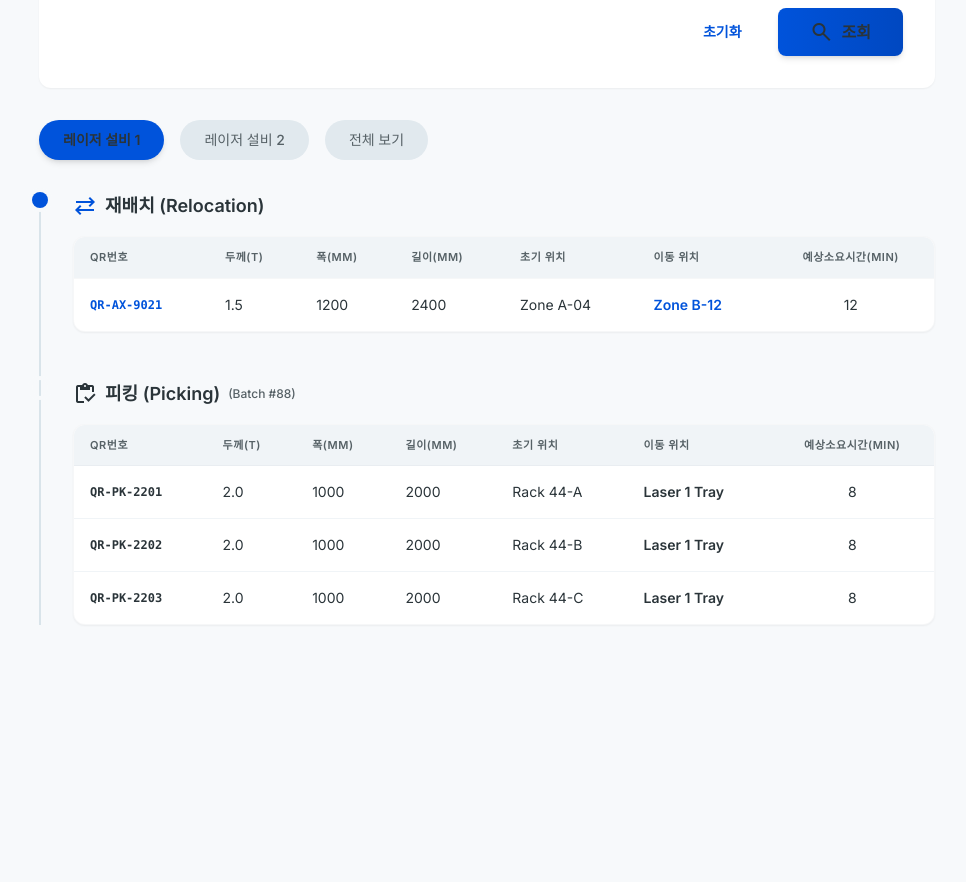
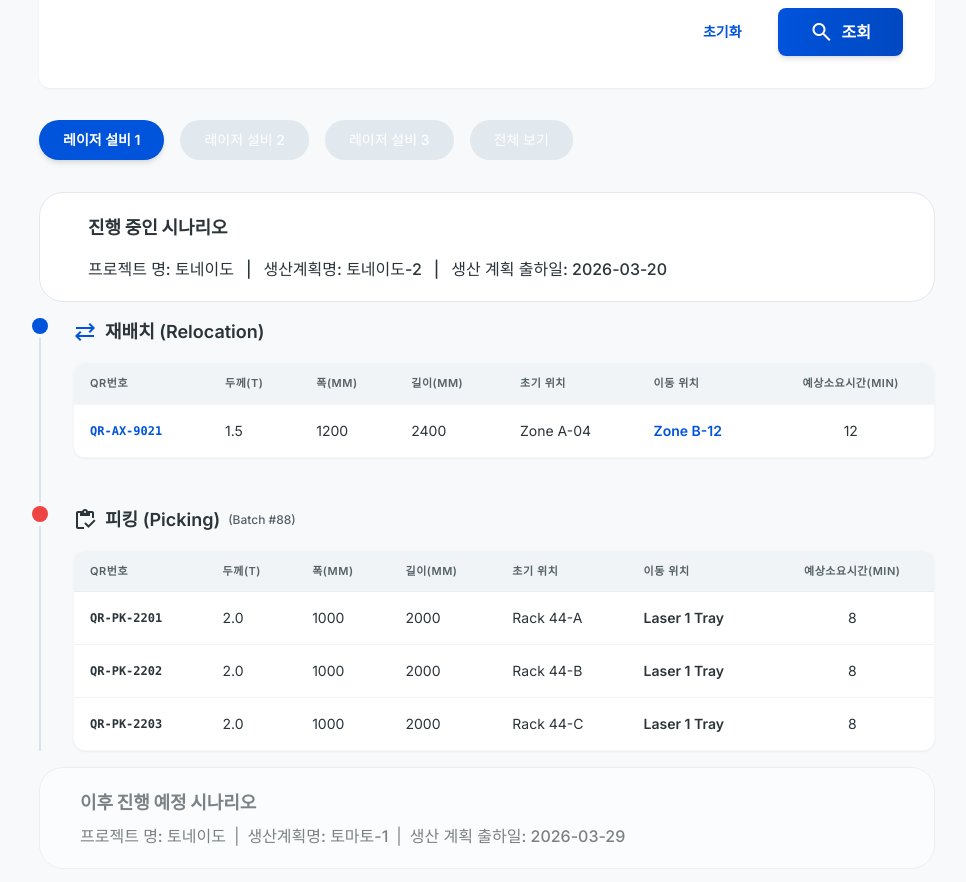
Before and after one commit to 2026CapstoneProject/steel-wip-frontend, a React (Vite) app: page /office/scenario/fieldstatus in a window 1280 px wide. Shown: the part 420-1302 px from the top of the page, without its empty margins (281-1247 px from the left). Before the commit the page ends 1189 px from the top, so only its background shows below. Built offline with nearby package versions, Linux system fonts and the light colour scheme.

Commit message:
SY2026-66-AddProjectInfo

```diff
--- a/src/pages/office/Web_FieldLiveStatusPage/Web_FieldLiveStatusPage.jsx
+++ b/src/pages/office/Web_FieldLiveStatusPage/Web_FieldLiveStatusPage.jsx
@@ -1,11 +1,12 @@
 import { useMemo, useState } from "react";
 
 import Web_AppLayout from "../../../components/common/Web_AppLayout/Web_AppLayout";
-import Web_ScenarioTimelineSection from "../../../components/office/Web_ScenarioTimelineSection/Web_ScenarioTimelineSection";
+import Web_ScenarioTimelineSection from "../../../components/office/Web_ScenarioTimelineSection/Web_ScenarioTimelineSection.jsx";
 
 const EQUIPMENT_TABS = [
   { id: "laser-1", label: "레이저 설비 1" },
   { id: "laser-2", label: "레이저 설비 2" },
+  { id: "laser-3", label: "레이저 설비 3" },
   { id: "all", label: "전체 보기" },
 ];
 
@@ -15,6 +16,72 @@ const INITIAL_FILTERS = {
   actionType: "",
   minMinutes: "",
   maxMinutes: "",
+};
+
+const CURRENT_SCENARIO_BY_EQUIPMENT = {
+  "laser-1": {
+    id: "scenario-000005",
+    scenarioId: "#000005",
+    projectName: "토네이도",
+    productionPlanName: "토네이도-2",
+    projectDeadline: "2026-03-30",
+    shipmentDate: "2026-03-20",
+    createdAt: "2026-03-02 11:30:45",
+    scrapCount: 132,
+    moveCount: 1310,
+    totalMinutes: 435,
+    isReleased: false,
+  },
+  "laser-2": {
+    id: "scenario-000006",
+    scenarioId: "#000006",
+    projectName: "태풍",
+    productionPlanName: "태풍-1",
+    projectDeadline: "2026-04-05",
+    shipmentDate: "2026-03-25",
+    createdAt: "2026-03-03 09:10:20",
+    scrapCount: 98,
+    moveCount: 860,
+    totalMinutes: 320,
+    isReleased: true,
+  },
+  "laser-3": {
+    id: "scenario-000007",
+    scenarioId: "#000007",
+    projectName: "허리케인",
+    productionPlanName: "허리케인-1",
+    projectDeadline: "2026-04-10",
+    shipmentDate: "2026-03-30",
+    createdAt: "2026-03-03 09:10:20",
+    scrapCount: 98,
+    moveCount: 860,
+    totalMinutes: 320,
+    isReleased: true,
+  },
+};
+
+const NEXT_SCENARIO_BY_EQUIPMENT = {
+  "laser-1": {
+    id: "scenario-000006",
+    scenarioId: "#000006",
+    projectName: "토네이도",
+    productionPlanName: "토마토-1",
+    shipmentDate: "2026-03-29",
+  },
+  "laser-2": {
+    id: "scenario-000007",
+    scenarioId: "#000007",
+    projectName: "태풍",
+    productionPlanName: "태풍-2",
+    shipmentDate: "2026-04-06",
+  },
+  "laser-3": {
+    id: "scenario-000008",
+    scenarioId: "#000008",
+    projectName: "허리케인",
+    productionPlanName: "허리케인-2",
+    shipmentDate: "2026-05-11",
+  },
 };
 
 const TIMELINE_ITEMS = [
@@ -49,7 +116,7 @@ const TIMELINE_ITEMS = [
     type: "피킹 (Picking)",
     subLabel: "(Batch #88)",
     icon: "inventory",
-    colorClass: "bg-secondary ring-surface",
+    colorClass: "bg-red-500 ring-surface",
     iconColorClass: "text-secondary",
     rows: [
       {
@@ -110,6 +177,29 @@ const TIMELINE_ITEMS = [
       },
     ],
   },
+  {
+    id: 3,
+    equipmentId: "laser-3",
+    projectName: "C동 절단 프로젝트",
+    productionPlanName: "절단 생산계획 3차",
+    type: "적재 (Loading)",
+    icon: "layers",
+    colorClass: "bg-emerald-500 ring-surface",
+    iconColorClass: "text-emerald-500",
+    rows: [
+      {
+        qrNumber: "QR-LD-5004",
+        thickness: "8.0",
+        width: "2000",
+        length: "3000",
+        from: "Loading Bay 3",
+        to: "Storage D-02",
+        estimatedTime: "20",
+        status: "완료",
+        statusClass: "bg-emerald-100 text-emerald-700",
+      },
+    ],
+  },
 ];
 
 export default function Web_FieldLiveStatusPage() {
@@ -133,6 +223,16 @@ export default function Web_FieldLiveStatusPage() {
   const handleSearch = () => {
     setSearchFilters(filters);
   };
+
+  const currentScenario =
+    selectedEquipment === "all"
+      ? null
+      : (CURRENT_SCENARIO_BY_EQUIPMENT[selectedEquipment] ?? null);
+
+  const nextScenario =
+    selectedEquipment === "all"
+      ? null
+      : (NEXT_SCENARIO_BY_EQUIPMENT[selectedEquipment] ?? null);
 
   const filteredTimelineItems = useMemo(() => {
     return TIMELINE_ITEMS.filter((item) => {
@@ -305,7 +405,7 @@ export default function Web_FieldLiveStatusPage() {
             <button
               type="button"
               onClick={handleSearch}
-              className="px-8 py-3 bg-gradient-to-r from-primary to-primary-dim text-on-primary rounded-lg font-bold shadow-md hover:shadow-lg transition-all active:scale-95 flex items-center gap-2"
+              className="flex items-center gap-2 rounded-lg bg-gradient-to-r from-primary to-primary-dim px-8 py-3 font-bold text-white shadow-md transition-all active:scale-95 hover:shadow-lg"
             >
               <span className="material-symbols-outlined text-sm">search</span>
               조회
@@ -325,8 +425,8 @@ export default function Web_FieldLiveStatusPage() {
                   onClick={() => setSelectedEquipment(tab.id)}
                   className={
                     isActive
-                      ? "px-6 py-2.5 rounded-full bg-primary text-on-primary font-bold text-sm shadow-md transition-all"
-                      : "px-6 py-2.5 rounded-full bg-surface-container-high text-on-surface-variant font-medium text-sm hover:bg-surface-container-highest transition-all"
+                      ? "px-6 py-2.5 rounded-full bg-primary text-white font-bold text-sm shadow-md"
+                      : "px-6 py-2.5 rounded-full bg-surface-container-high text-white font-medium text-sm hover:bg-surface-container-highest"
                   }
                 >
                   {tab.label}
@@ -335,6 +435,24 @@ export default function Web_FieldLiveStatusPage() {
             })}
           </div>
 
+          {selectedEquipment !== "all" && currentScenario && (
+            <section className="mb-6 rounded-[1.5rem] border border-outline bg-surface-container-lowest px-12 py-5">
+              <div className="mb-4">
+                <h3 className="text-lg font-bold text-on-surface font-headline">
+                  진행 중인 시나리오
+                </h3>
+              </div>
+
+              <div className="text-base text-on-surface font-medium">
+                프로젝트 명: {currentScenario.projectName}
+                <span className="mx-3">|</span>
+                생산계획명: {currentScenario.productionPlanName}
+                <span className="mx-3">|</span>
+                생산 계획 출하일: {currentScenario.shipmentDate}
+              </div>
+            </section>
+          )}
+
           {filteredTimelineItems.length > 0 ? (
             <Web_ScenarioTimelineSection items={filteredTimelineItems} />
           ) : (
@@ -342,6 +460,24 @@ export default function Web_FieldLiveStatusPage() {
               조회 조건에 해당하는 현장 작업이 없습니다.
             </div>
           )}
+
+          {selectedEquipment !== "all" && nextScenario && (
+            <section className="mt-8 opacity-60 rounded-[1.5rem] border border-outline bg-surface-container-lowest px-10 py-5">
+              <div className="mb-2">
+                <h3 className="text-lg font-bold text-on-surface font-headline">
+                  이후 진행 예정 시나리오
+                </h3>
+              </div>
+
+              <div className="text-base text-on-surface font-medium">
+                프로젝트 명: {nextScenario.projectName}
+                <span className="mx-2 text-on-surface-variant">|</span>
+                생산계획명: {nextScenario.productionPlanName}
+                <span className="mx-2 text-on-surface-variant">|</span>
+                생산 계획 출하일: {nextScenario.shipmentDate}
+              </div>
+            </section>
+          )}
         </div>
       </div>
     </Web_AppLayout>
```
